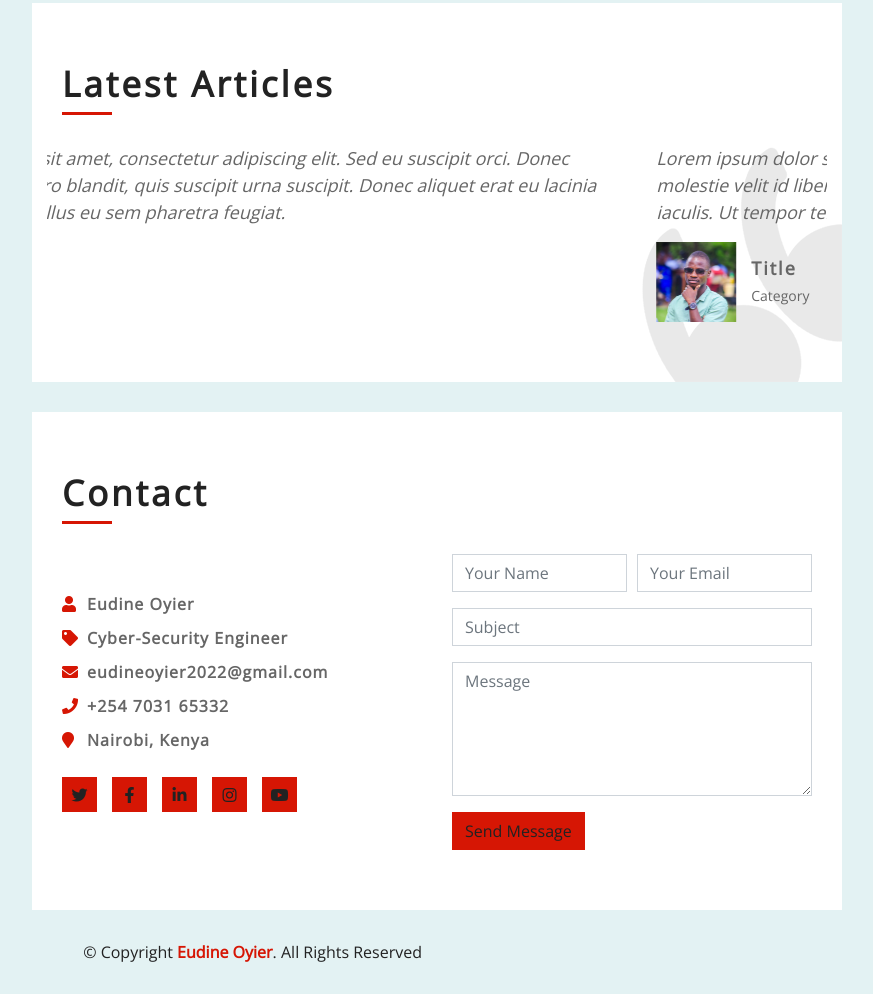
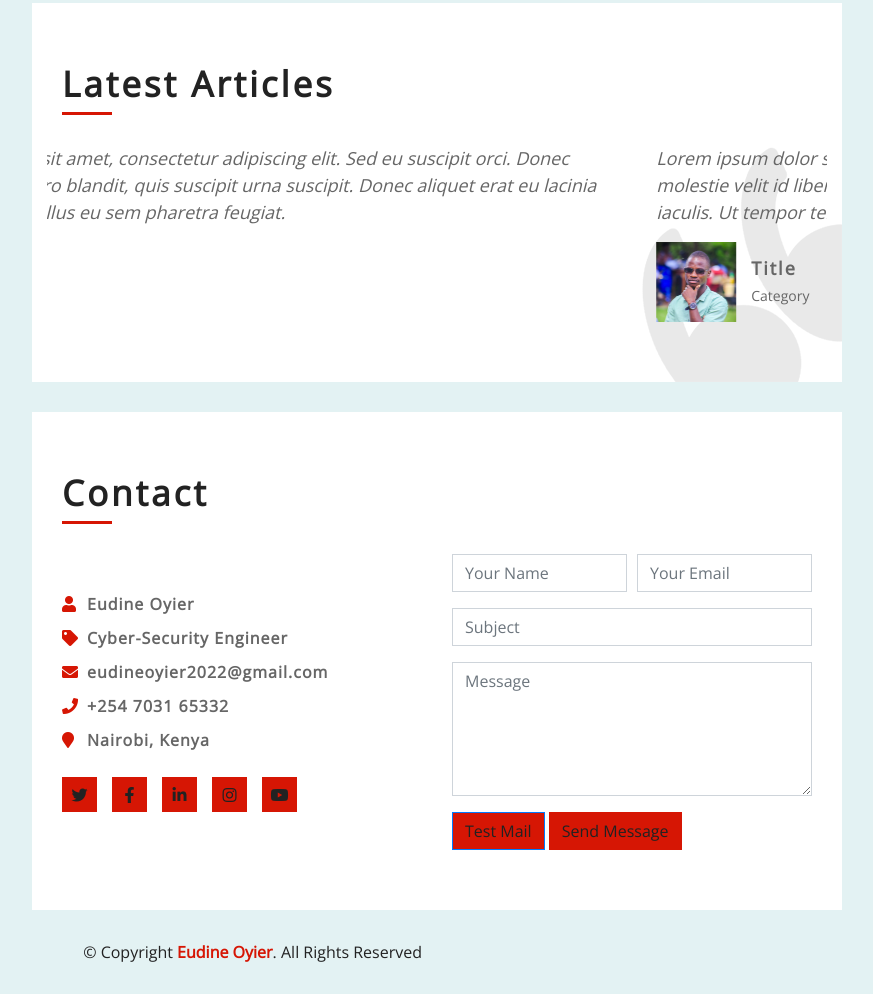
Before and after one commit to eudineoyier/eudineoyier.github.io, a plain HTML site: page index.html in a window 1280 px wide. Shown: the part 4195-5189 px from the top of the page, without its empty margins (368-1241 px from the left). Drawn offline with nearby package versions, Linux system fonts and the light colour scheme.

Commit message:
Update index.html

```diff
--- a/index.html
+++ b/index.html
@@ -669,6 +669,8 @@ Self-reliant individual, capable of working single-handedly as well as being par
         <textarea class="form-control" id="message" rows="5" placeholder="Message" required></textarea>
       </div>
       <div>
+          <a href="mailto:eudineoyier2022@gmail.com?subject=Test&body=Hello" class="btn btn-primary">Test Mail</a>
+
         <button class="btn" type="submit">Send Message</button>
       </div>
     </form>
```
